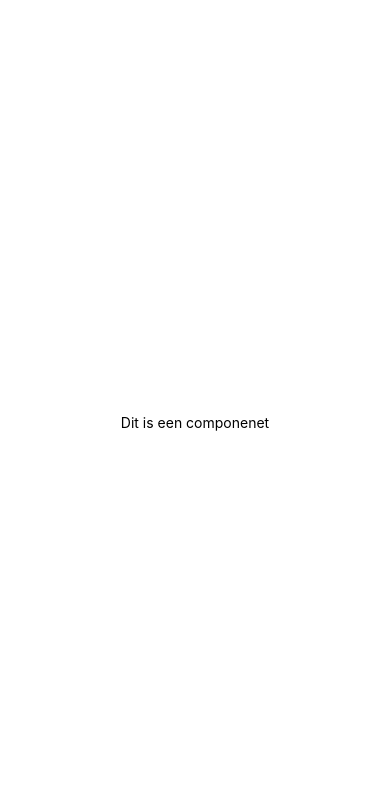
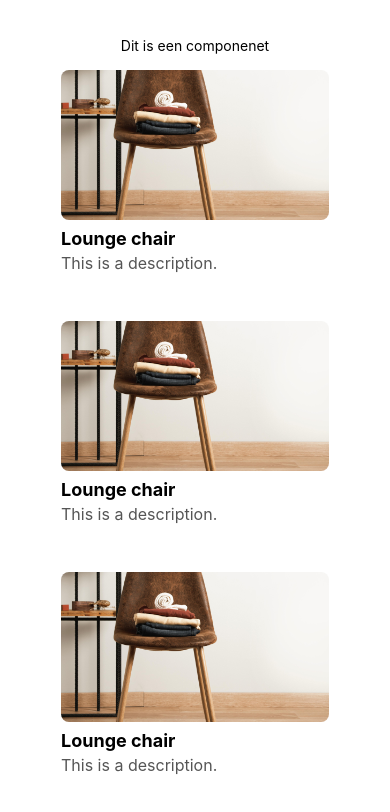
Before and after one commit to femkegoos/Interior-design, a React Native app: screen / in a window 390 px wide. Shown: the top 812 px of the page. Built offline with nearby package versions, Linux system fonts and the light colour scheme.

Commit message:
Add ProductCard components to App and create HomeScreen file

```diff
--- a/App.js
+++ b/App.js
@@ -1,10 +1,15 @@
 import { StatusBar } from 'expo-status-bar';
 import { StyleSheet, Text, View } from 'react-native';
+import ProductCard from './components/ProductCards';
+
 
 export default function App() {
   return (
     <View style={styles.container}>
       <Text>Dit is een componenet</Text>
+      <ProductCard />
+      <ProductCard />
+      <ProductCard />
       <StatusBar style="auto" />
     </View>
   );
```
Also changed, not shown: screens/HomeScreen.js (added).
